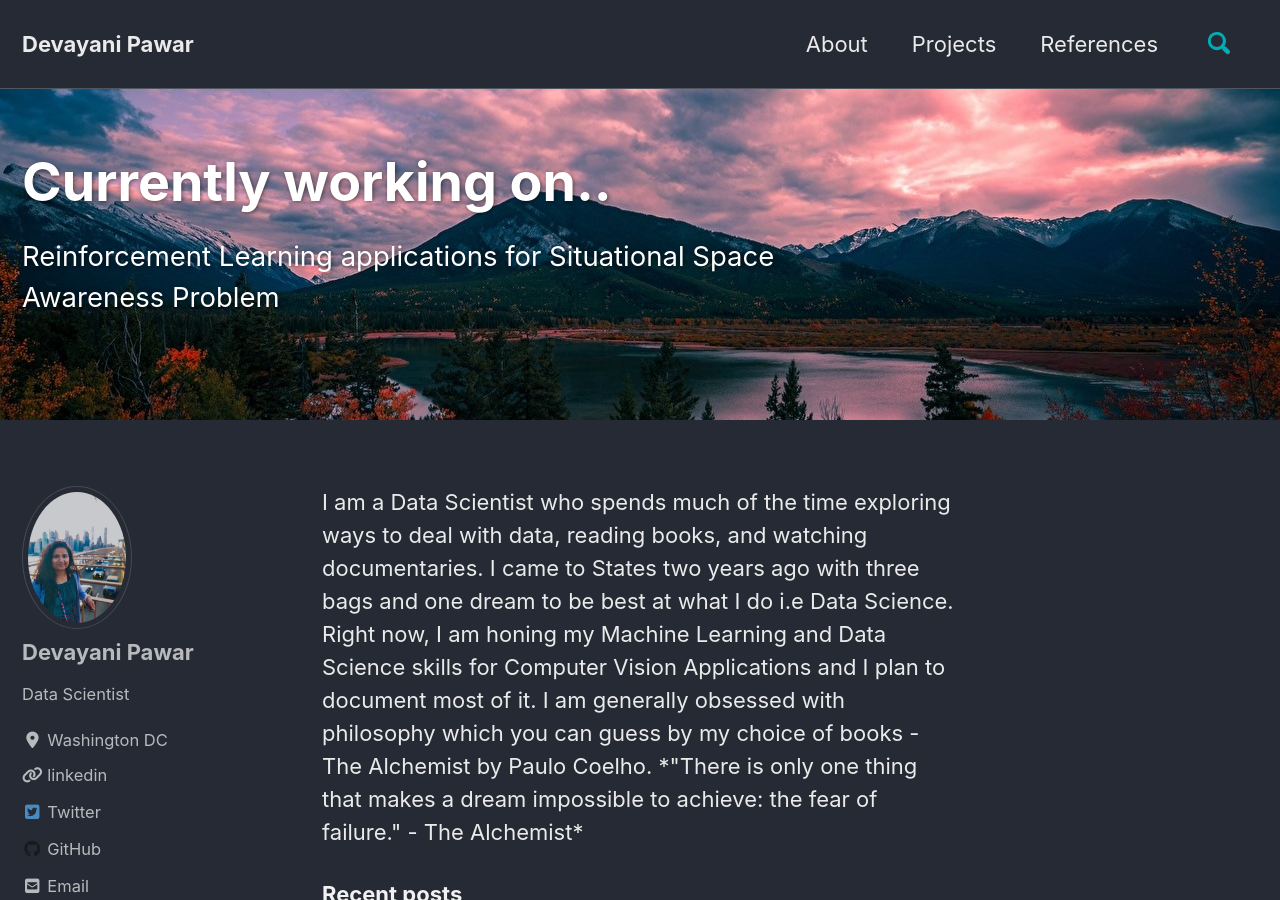
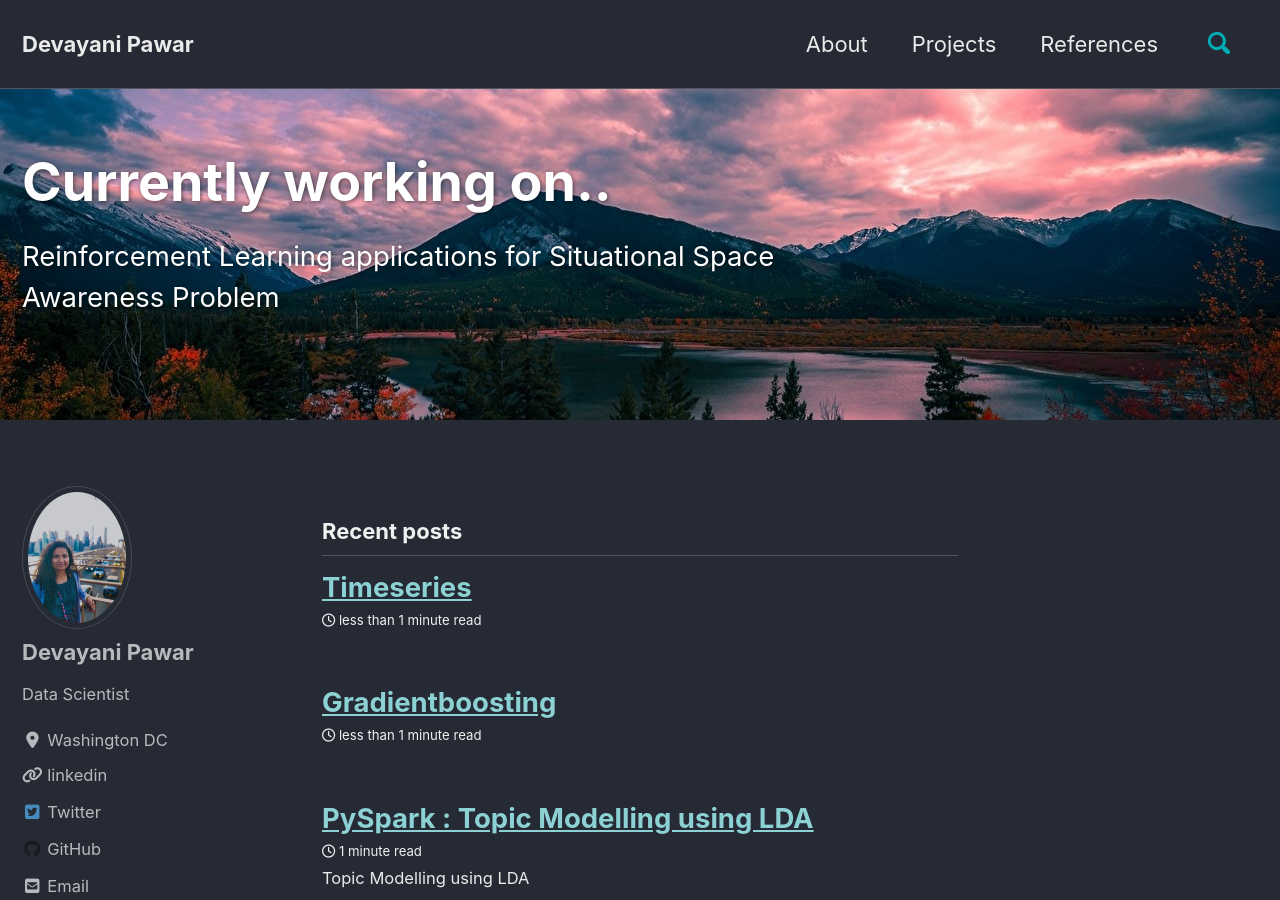
Before and after one commit to devayanipowar/devayanipowar.github.io, a Jekyll site: the page built from index.html, in a window 1280 px wide and 900 px high. Built offline with Jekyll 4.4.1, drawn with Linux system fonts in a browser that asks for light colours; cached includes are drawn as plain includes; nearby versions of some CDN libraries; the list of posts is cut into pages by our own code.

```diff
--- a/index.html
+++ b/index.html
@@ -8,8 +8,3 @@
   overlay_image: "/images/moun.jpg"
 
 ---
-
-I am a Data Scientist who spends much of the time exploring ways to deal with data, reading books, and watching documentaries. I came to States two years ago with three bags and one dream to be best at what I do i.e Data Science. Right now, I am honing my Machine Learning and Data Science skills for Computer Vision Applications and I plan to document most of it. I am generally obsessed with philosophy which you can guess by my choice of books - The Alchemist by Paulo Coelho.
-
-
-*"There is only one thing that makes a dream impossible to achieve: the fear of failure." - The Alchemist*
```
